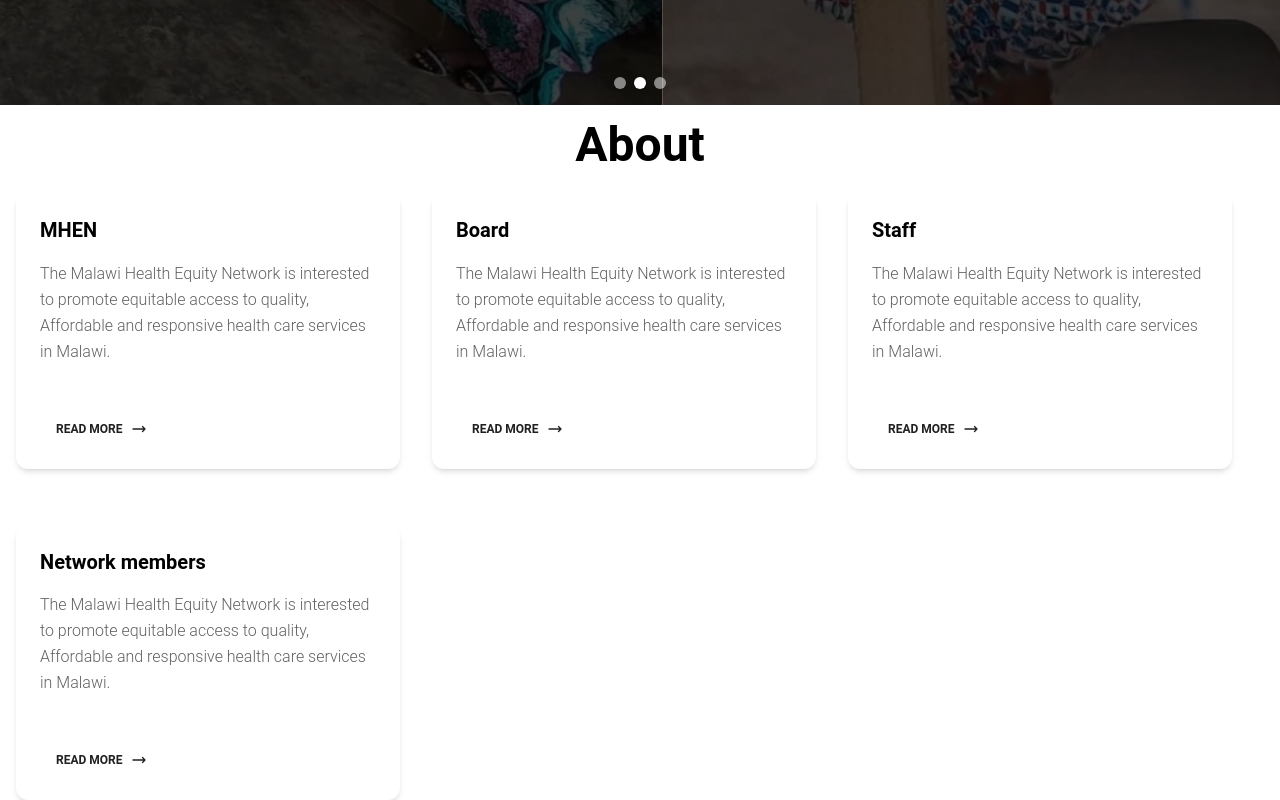
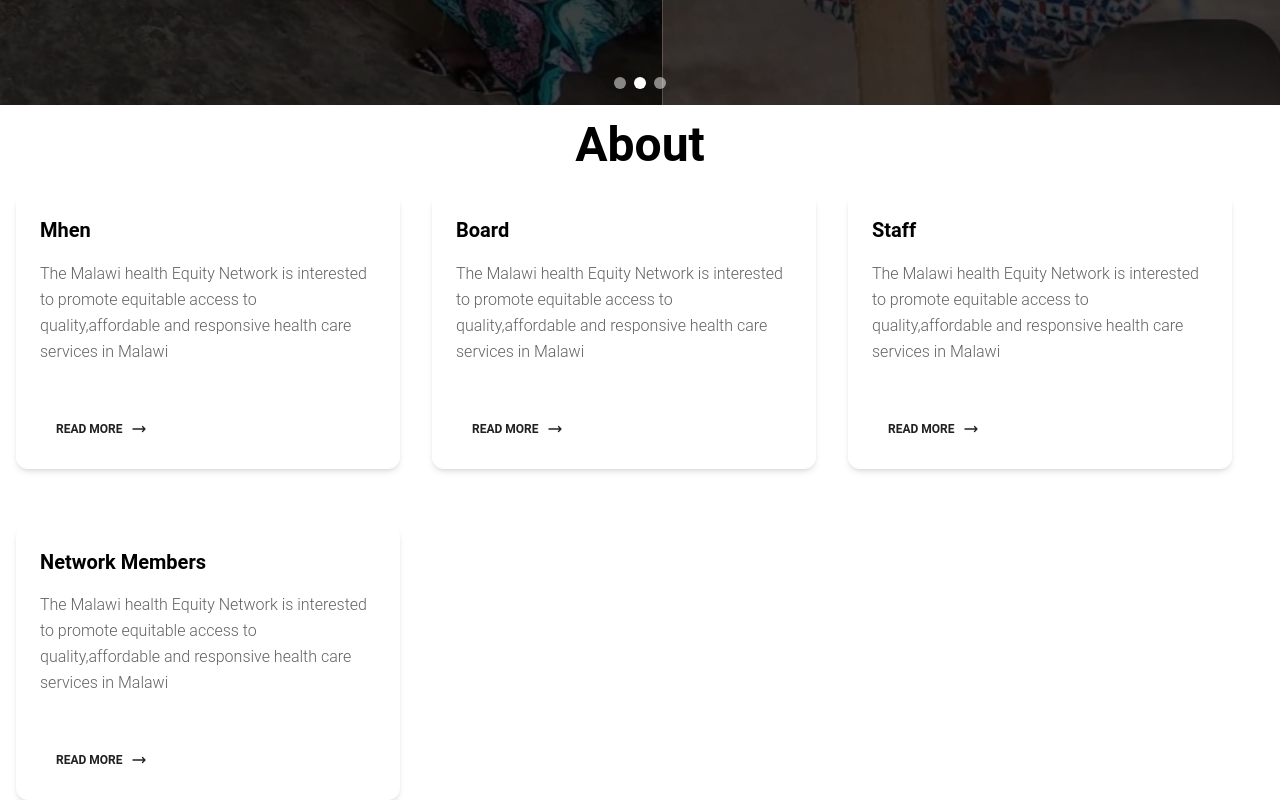
Before and after one commit to Risetech4drew/MHEN-project, a React (Vite) app: page / in a window 1280 px wide. Shown: the part 717-1517 px from the top of the page. Built offline with nearby package versions, Linux system fonts and the light colour scheme.

Commit message:
implemented  map method to render cards from array of objects

```diff
--- a/src/pages/home/components/About.jsx
+++ b/src/pages/home/components/About.jsx
@@ -6,22 +6,41 @@ import {
   Typography,
   Button,
 } from "@material-tailwind/react";
+const cardDetails = [
+  {
+    title: "Mhen",
+    description:
+      "The Malawi health Equity Network is interested to promote equitable access to quality,affordable and responsive health care services in Malawi",
+  },
+  {
+    title: "Board",
+    description:
+      "The Malawi health Equity Network is interested to promote equitable access to quality,affordable and responsive health care services in Malawi",
+  },
+  {
+    title: "Staff",
+    description:
+      "The Malawi health Equity Network is interested to promote equitable access to quality,affordable and responsive health care services in Malawi",
+  },
+  {
+    title: "Network Members",
+    description:
+      "The Malawi health Equity Network is interested to promote equitable access to quality,affordable and responsive health care services in Malawi",
+  },
+];
 
 function About() {
   return (
     <div className="mt-4 px-4">
       <h1 className="text-5xl text-black-700 text-center font-bold">About</h1>
       <div className="flex flex-wrap gap-8">
-        <Card className="mt-6 w-96">
+        {cardDetails.map((item, index) => (
+          <Card key={index} className="mt-6 w-96">
             <CardBody>
               <Typography variant="h5" color="black" className="font-bold mb-4">
-              MHEN
+                {item.title}
               </Typography>
-            <Typography>
-              The Malawi Health Equity Network is interested to promote
-              equitable access to quality, Affordable and responsive health care
-              services in Malawi.
-            </Typography>
+              <Typography>{item.description}</Typography>
             </CardBody>
             <CardFooter>
               <Link to="#">
@@ -49,117 +68,7 @@ function About() {
               </Link>
             </CardFooter>
           </Card>
-        <Card className="mt-6 w-96">
-          <CardBody>
-            <Typography variant="h5" color="black" className="font-bold mb-4">
-              Board
-            </Typography>
-            <Typography>
-              The Malawi Health Equity Network is interested to promote
-              equitable access to quality, Affordable and responsive health care
-              services in Malawi.
-            </Typography>
-          </CardBody>
-          <CardFooter>
-            <Link to="#">
-              <Button
-                size="sm"
-                variant="text"
-                className="flex items-center gap-2"
-              >
-                Read more
-                <svg
-                  xmlns="http://www.w3.org/2000/svg"
-                  fill="none"
-                  viewBox="0 0 24 24"
-                  strokeWidth={2}
-                  stroke="currentColor"
-                  className="h-4 w-4"
-                >
-                  <path
-                    strokeLinecap="round"
-                    strokeLinejoin="round"
-                    d="M17.25 8.25L21 12m0 0l-3.75 3.75M21 12H3"
-                  />
-                </svg>
-              </Button>
-            </Link>
-          </CardFooter>
-        </Card>
-        <Card className="mt-6 w-96">
-          <CardBody>
-            <Typography variant="h5" color="black" className="font-bold mb-4">
-              Staff
-            </Typography>
-            <Typography>
-              The Malawi Health Equity Network is interested to promote
-              equitable access to quality, Affordable and responsive health care
-              services in Malawi.
-            </Typography>
-          </CardBody>
-          <CardFooter>
-            <Link to="#">
-              <Button
-                size="sm"
-                variant="text"
-                className="flex items-center gap-2"
-              >
-                Read more
-                <svg
-                  xmlns="http://www.w3.org/2000/svg"
-                  fill="none"
-                  viewBox="0 0 24 24"
-                  strokeWidth={2}
-                  stroke="currentColor"
-                  className="h-4 w-4"
-                >
-                  <path
-                    strokeLinecap="round"
-                    strokeLinejoin="round"
-                    d="M17.25 8.25L21 12m0 0l-3.75 3.75M21 12H3"
-                  />
-                </svg>
-              </Button>
-            </Link>
-          </CardFooter>
-        </Card>
-        <Card className="mt-6 w-96">
-          <CardBody>
-            <Typography variant="h5" color="black" className="font-bold mb-4">
-              Network members
-            </Typography>
-            <Typography>
-              The Malawi Health Equity Network is interested to promote
-              equitable access to quality, Affordable and responsive health care
-              services in Malawi.
-            </Typography>
-          </CardBody>
-          <CardFooter>
-            <Link to="#">
-              <Button
-                size="sm"
-                variant="text"
-                className="flex items-center gap-2"
-              >
-                Read more
-                <svg
-                  xmlns="http://www.w3.org/2000/svg"
-                  fill="none"
-                  viewBox="0 0 24 24"
-                  strokeWidth={2}
-                  stroke="currentColor"
-                  className="h-4 w-4"
-                >
-                  <path
-                    strokeLinecap="round"
-                    strokeLinejoin="round"
-                    d="M17.25 8.25L21 12m0 0l-3.75 3.75M21 12H3"
-                  />
-                </svg>
-              </Button>
-            </Link>
-          </CardFooter>
-        </Card>
+        ))}
       </div>
     </div>
   );
```
Lines whose indentation alone changed are shown as unchanged.
